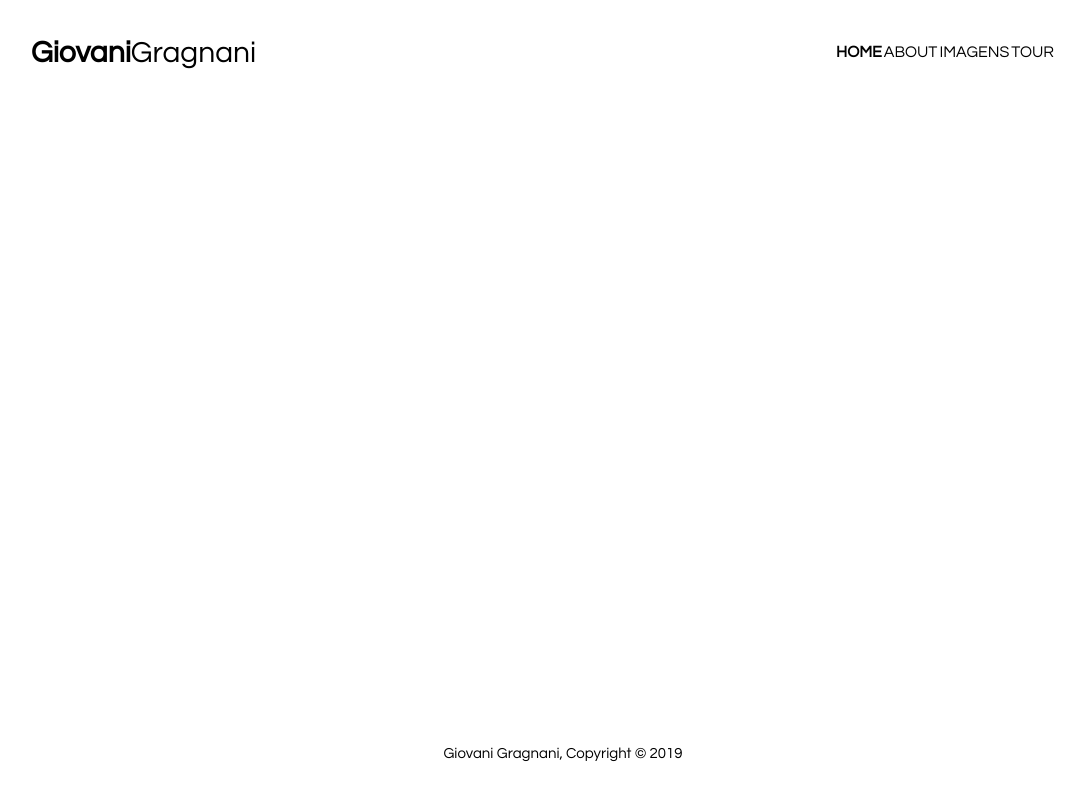
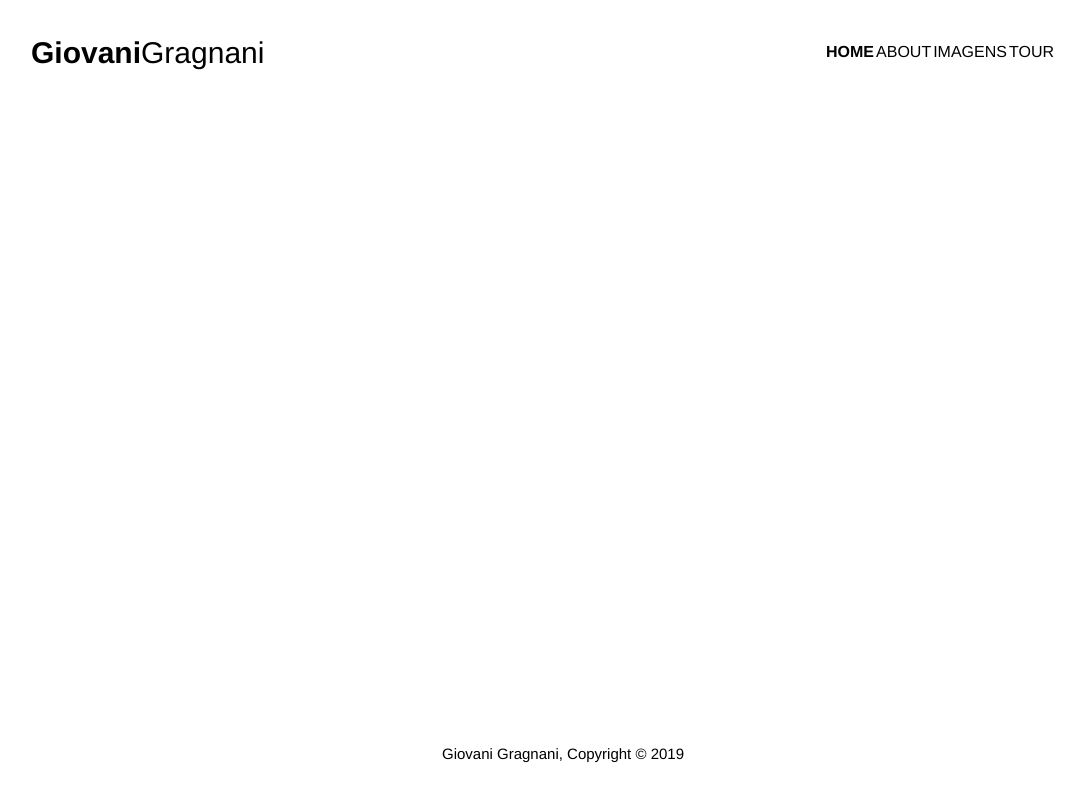
Before and after one commit to GiovaniCG/GiovaniCG.github.io, a plain HTML site: page index.html in a window 1280 px wide. Shown: the whole page, without its empty margins (97-1181 px from the left). Drawn offline with Linux system fonts and the light colour scheme.

Commit message:
Update style.css

```diff
--- a/css/style.css
+++ b/css/style.css
@@ -1,5 +1,5 @@
 body{
-	font-family: Century Gothic, Helvetica, sans-serif;
+	font-family: Helvetica, sans-serif;
 	font-size:15px;
 	line-height:1.5;
 	padding:0;
```
